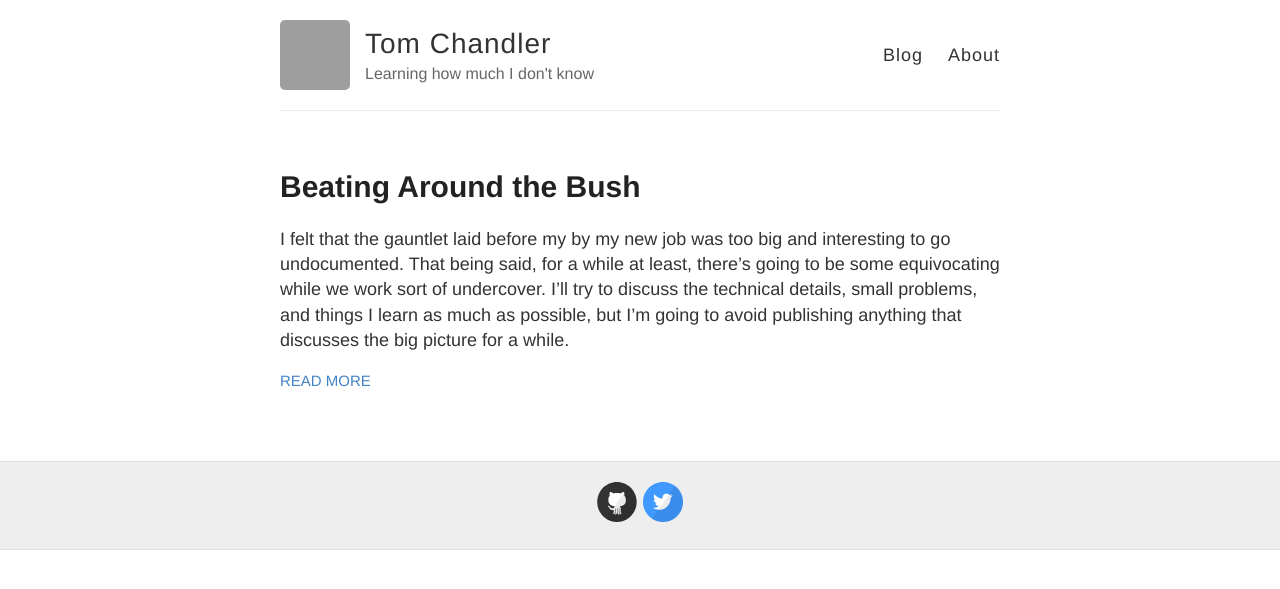
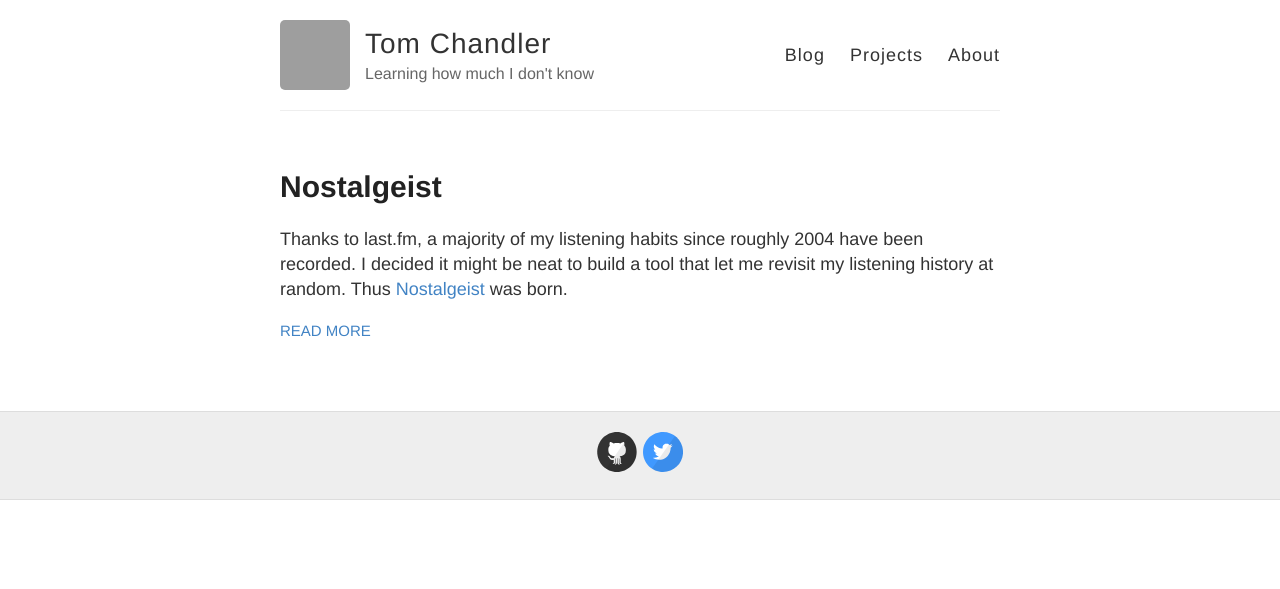
Before and after one commit to tchandler/tchandler.github.io, a Jekyll site: the page built from index.html, in a window 1280 px wide. Shown: the top 589 px of the page. Built offline with Jekyll 4.4.1, drawn with Linux system fonts in a browser that asks for light colours; Markdown is read by kramdown in place of the engine named in the settings; grey boxes are pictures that could not be loaded.

Commit message:
Restarting

```diff
--- a/_config.yml
+++ b/_config.yml
@@ -41,7 +41,7 @@ google_analytics:
 
 # Your website URL (e.g. http://barryclark.github.io or http://www.barryclark.co)
 # Used for Sitemap.xml and your RSS feed
-url:
+url: http://www.tomshouseofdollars.com
 
 # If you're hosting your site at a Project repository on GitHub pages
 # (http://yourusername.github.io/repository-name)
--- a/_layouts/default.html
+++ b/_layouts/default.html
@@ -29,6 +29,7 @@
 
           <nav>
             <a href="{{ site.baseurl }}/">Blog</a>
+            <a href="{{ site.baseurl }}/projects">Projects</a>
             <a href="{{ site.baseurl }}/about">About</a>
           </nav>
         </header>
--- a/_posts/2015-7-21-Beating-Around-the-Bush.md
+++ /dev/null
@@ -1,8 +0,0 @@
----
-layout: post
-title: Beating Around the Bush
----
-
-I felt that the gauntlet laid before my by my new job was too big and interesting to go undocumented.  That being said, for a while at least, there's going to be some equivocating while we work sort of undercover.  I'll try to discuss the technical details, small problems, and things I learn as much as possible, but I'm going to avoid publishing anything that discusses the big picture for a while.
-
-This is a Jekyll blog that I'll probably be tweaking over time.  Pretty much every other blogging platform I've used had felt really heavy to use and I was always fighting with formatting.  Inserting dynamic content and syntax highlighting always required much more effort than seemed necessary.  For this blog's syntax highlighting styles, I'm going with [Demitri Moore's Syntax CSS](https://demisx.github.io/jekyll/2014/01/13/improve-code-highlighting-in-jekyll.html).  It'll also be much easier to embed content via HTML than having to go the route of fighting a wysiwig editor's insistence on *fixing* my edits to the HTML.
--- /dev/null
+++ b/_posts/2017-03-30-Nostalgeist.md
@@ -0,0 +1,6 @@
+---
+layout: post
+title: Nostalgeist
+---
+
+Thanks to last.fm, a majority of my listening habits since roughly 2004 have been recorded. I decided it might be neat to build a tool that let me revisit my listening history at random. Thus [Nostalgeist](http://www.nostalgeist.com/) was born.
--- /dev/null
+++ b/projects.md
@@ -0,0 +1,14 @@
+---
+layout: page
+title: Projects
+permalink: /projects/
+---
+
+## [Nostalgeist](http://www.nostalgeist.com) ##
+Create playlists from a random week in a [last.fm](last.fm) user's history. Optionally the list can be exported to Spotify. Simple tool built with Python and hosted on Heroku.
+
+## [AuDOMio](/AuDOMio) ##
+Bookmarklet that allows you to listen to websites. Using the structure of the page and characteristics of the page's title and url, a song-like set of sounds is produced.
+
+## [Simulacrum](/Simulacrum) ##
+An abstract, simulated ecosystem using a customized version of Flora.js. Two interdependent species of [Braitenberg vehicles](https://en.wikipedia.org/wiki/Braitenberg_vehicle) that eat, metabolise, reproduce, and die. An experiment in balancing the rules of a system to be resillient against random starts.
```
